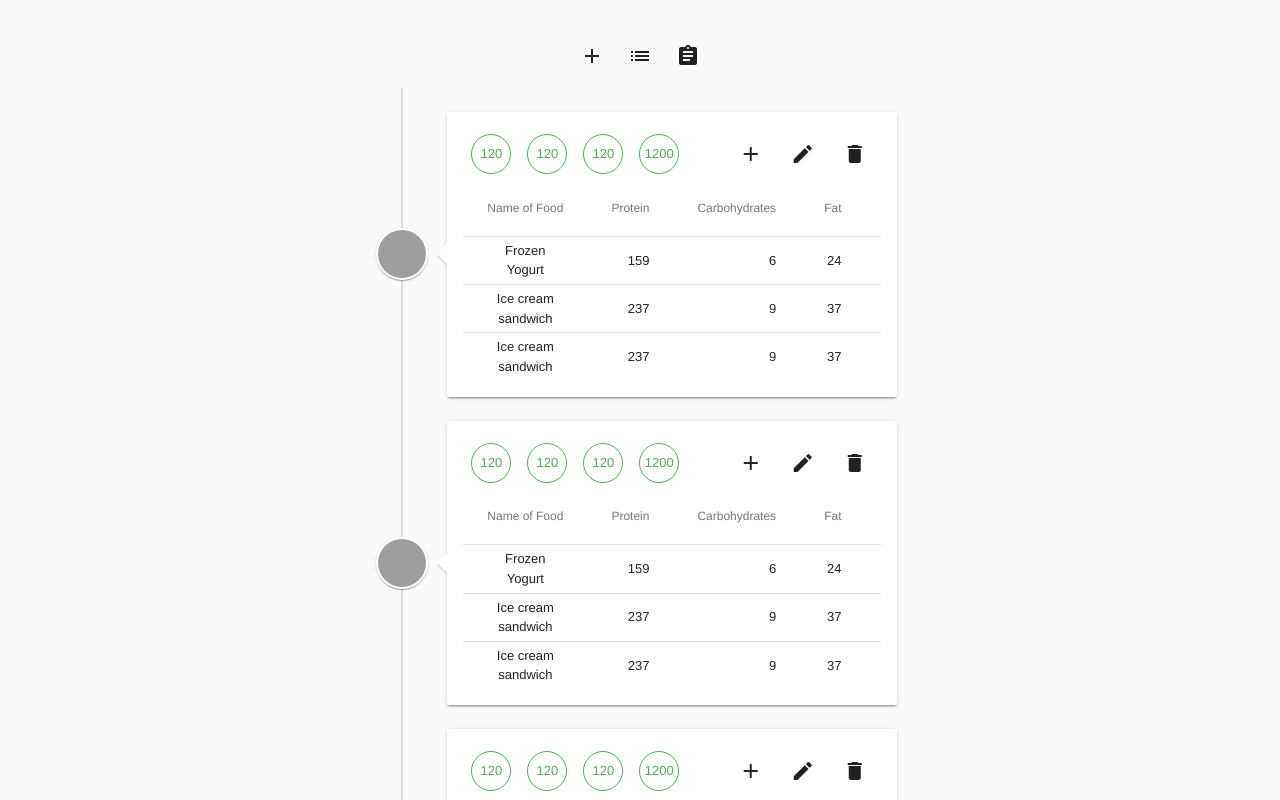
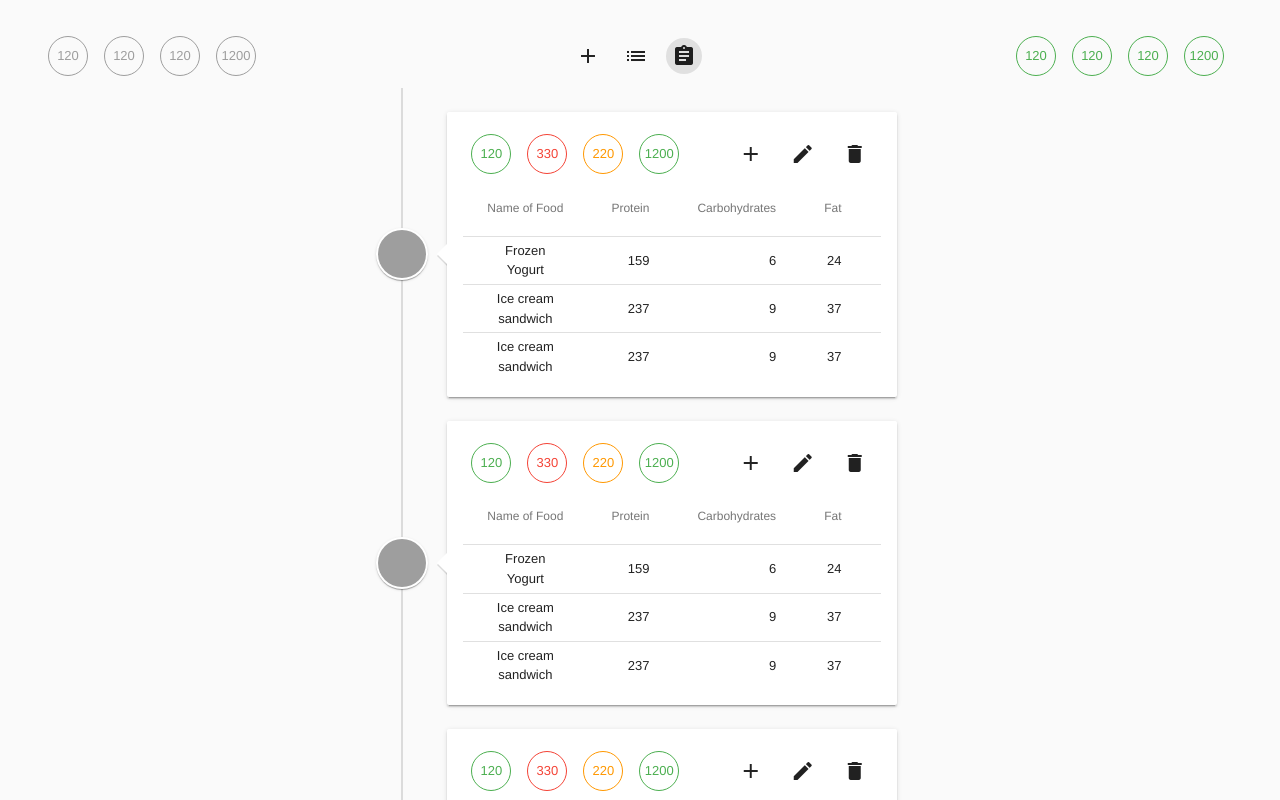
Before and after one commit to lirugo/ifood-front, a Vue app: page /#/ListOfEatenFood in a window 1280 px wide. Shown: the top 800 px of the page. Built offline with nearby package versions, Linux system fonts and the light colour scheme; grey boxes are pictures that could not be loaded.

Commit message:
Added vue router

```diff
--- a/package.json
+++ b/package.json
@@ -10,6 +10,7 @@
   "dependencies": {
     "core-js": "^2.6.5",
     "vue": "^2.6.10",
+    "vue-router": "^3.0.7",
     "vuetify": "^1.5.16"
   },
   "devDependencies": {
--- a/src/App.vue
+++ b/src/App.vue
@@ -5,7 +5,7 @@
         <v-flex>
           <Menu/>
 
-          <ListOfEat/>
+          <router-view></router-view>
 
         </v-flex>
       </v-layout>
@@ -14,13 +14,13 @@
 </template>
 
 <script>
-  import ListOfEat from './components/ListOfEat.vue'
+  import ListOfEatenFood from './components/ListOfEatenFood.vue'
   import Menu from './components/Menu.vue'
 
   export default {
     name: 'app',
     components: {
-      ListOfEat,
+      ListOfEatenFood,
       Menu
     }
   }
--- a/src/components/ListOfEat.vue
+++ b/src/components/ListOfEatenFood.vue
@@ -29,13 +29,13 @@
               </v-tooltip>
               <v-tooltip bottom>
                 <template v-slot:activator="{ on }">
-                  <v-btn outline label color="green" class="pa-0" small fab v-on="on">120</v-btn>
+                  <v-btn outline label color="red" class="pa-0" small fab v-on="on">330</v-btn>
                 </template>
                 <span>Fat</span>
               </v-tooltip>
               <v-tooltip bottom>
                 <template v-slot:activator="{ on }">
-                  <v-btn outline label color="green" class="pa-0" small fab v-on="on">120</v-btn>
+                  <v-btn outline label color="orange" class="pa-0" small fab v-on="on">220</v-btn>
                 </template>
                 <span>Carbohydrates</span>
               </v-tooltip>
--- /dev/null
+++ b/src/components/ListOfFood.vue
@@ -0,0 +1,11 @@
+<template xmlns:v-slot="http://www.w3.org/1999/XSL/Transform">
+  <div class="">List of My Food</div>
+</template>
+
+<script>
+export default {
+}
+</script>
+
+<style scoped>
+</style>
--- a/src/components/Menu.vue
+++ b/src/components/Menu.vue
@@ -1,19 +1,68 @@
-<template>
+<template xmlns:v-slot="http://www.w3.org/1999/XSL/Transform">
   <v-toolbar class="elevation-0" color="grey lighten-5">
+      <v-tooltip bottom>
+          <template v-slot:activator="{ on }">
+              <v-btn outline label color="grey" class="pa-0" small fab v-on="on">120</v-btn>
+          </template>
+          <span>Current Proteins</span>
+      </v-tooltip>
+      <v-tooltip bottom>
+          <template v-slot:activator="{ on }">
+              <v-btn outline label color="grey" class="pa-0" small fab v-on="on">120</v-btn>
+          </template>
+          <span>Current Fat</span>
+      </v-tooltip>
+      <v-tooltip bottom>
+          <template v-slot:activator="{ on }">
+              <v-btn outline label color="grey" class="pa-0" small fab v-on="on">120</v-btn>
+          </template>
+          <span>Current Carbohydrates</span>
+      </v-tooltip>
+      <v-tooltip bottom>
+          <template v-slot:activator="{ on }">
+              <v-btn outline label color="grey" class="pa-0" small fab v-on="on">1200</v-btn>
+          </template>
+          <span>Current Calories</span>
+      </v-tooltip>
+
       <v-spacer></v-spacer>
 
       <v-btn icon>
           <v-icon>add</v-icon>
       </v-btn>
-      <v-btn icon>
+      <v-btn icon to="/ListOfFood">
         <v-icon>list</v-icon>
       </v-btn>
 
-      <v-btn icon>
+      <v-btn icon to="/ListOfEatenFood">
         <v-icon>assignment</v-icon>
       </v-btn>
 
       <v-spacer></v-spacer>
+      <v-tooltip bottom>
+          <template v-slot:activator="{ on }">
+              <v-btn outline label color="green" class="pa-0" small fab v-on="on">120</v-btn>
+          </template>
+          <span>Goal of Proteins</span>
+      </v-tooltip>
+      <v-tooltip bottom>
+          <template v-slot:activator="{ on }">
+              <v-btn outline label color="green" class="pa-0" small fab v-on="on">120</v-btn>
+          </template>
+          <span>Goal of Fat</span>
+      </v-tooltip>
+      <v-tooltip bottom>
+          <template v-slot:activator="{ on }">
+              <v-btn outline label color="green" class="pa-0" small fab v-on="on">120</v-btn>
+          </template>
+          <span>Goal of Carbohydrates</span>
+      </v-tooltip>
+      <v-tooltip bottom>
+          <template v-slot:activator="{ on }">
+              <v-btn outline label color="green" class="pa-0" small fab v-on="on">1200</v-btn>
+          </template>
+          <span>Goal of Calories</span>
+      </v-tooltip>
   </v-toolbar>
 </template>
 
--- a/src/main.js
+++ b/src/main.js
@@ -5,8 +5,24 @@ import Vuetify from 'vuetify'
 Vue.use(Vuetify)
 import 'vuetify/dist/vuetify.min.css'
 
+import VueRouter from 'vue-router'
+Vue.use(VueRouter)
+
 Vue.config.productionTip = false
+
+import ListOfFood from './components/ListOfFood.vue'
+import ListOfEatenFood from './components/ListOfEatenFood.vue'
+const routes = [
+  { path: '/ListOfFood', component: ListOfFood },
+  { path: '/ListOfEatenFood', component: ListOfEatenFood },
+]
+
+const router = new VueRouter({
+  routes // сокращённая запись для `routes: routes`
+})
+
 
 new Vue({
   render: h => h(App),
+  router,
 }).$mount('#app')
```
Also changed, not shown: 1 other file (tests, documents, lock files or other folders).
